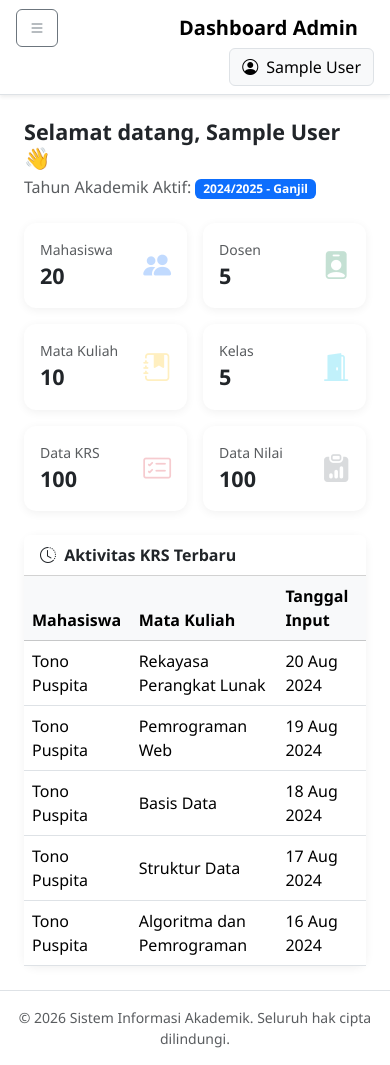
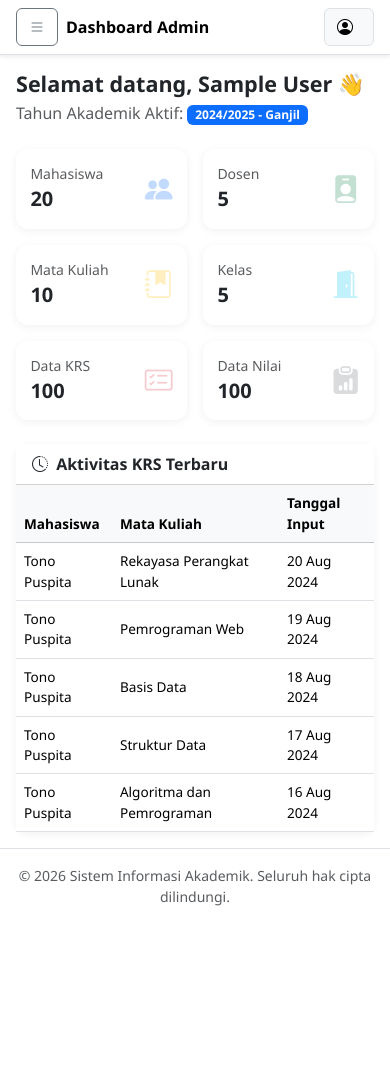
Before and after one commit to NelaNurazizah/siak-app, a PHP site: page /admin/dashboard.php in a window 390 px wide. After the commit the page ends 906 px from the top, so only its background shows below. Run offline with PHP 8.4, Linux system fonts and the light colour scheme; the visitor is signed in with stand-in values (Sample User, id 1); data comes from the database, SQL or seed files in the repository.

Commit message:
feat: improve mobile responsiveness with sidebar backdrop and auto-close

```diff
--- a/assets/css/style.css
+++ b/assets/css/style.css
@@ -106,5 +106,43 @@ body {
     top: 0;
     left: 0;
     min-height: 100vh;
+    overflow-y: auto;
+  }
+
+  .main-content-wrapper {
+    width: 100%;
+    min-width: 0;
   }
 }
+
+/* Backdrop gelap saat sidebar terbuka di layar mobile */
+.sidebar-backdrop {
+  position: fixed;
+  inset: 0;
+  background-color: rgba(0, 0, 0, 0.5);
+  z-index: 1040;
+}
+
+/* Penyesuaian tambahan untuk layar sangat kecil (HP) */
+@media (max-width: 575.98px) {
+  .card-stat .fs-4 {
+    font-size: 1.25rem !important;
+  }
+
+  .card-stat .card-body {
+    padding: 0.9rem;
+  }
+
+  .navbar-brand {
+    font-size: 1rem;
+    max-width: 55vw;
+  }
+
+  .table-responsive table {
+    font-size: 0.85rem;
+  }
+
+  .modal-dialog {
+    margin: 0.5rem;
+  }
+}
--- a/assets/js/main.js
+++ b/assets/js/main.js
@@ -10,10 +10,37 @@
 document.addEventListener('DOMContentLoaded', function () {
   const sidebarToggle = document.getElementById('sidebarToggle');
   const sidebarMenu = document.getElementById('sidebarMenu');
+  const sidebarBackdrop = document.getElementById('sidebarBackdrop');
 
-  if (sidebarToggle && sidebarMenu) {
+  function bukaSidebar() {
+    sidebarMenu.classList.remove('d-none');
+    sidebarBackdrop.classList.remove('d-none');
+  }
+
+  function tutupSidebar() {
+    sidebarMenu.classList.add('d-none');
+    sidebarBackdrop.classList.add('d-none');
+  }
+
+  if (sidebarToggle && sidebarMenu && sidebarBackdrop) {
     sidebarToggle.addEventListener('click', function () {
-      sidebarMenu.classList.toggle('d-none');
+      if (sidebarMenu.classList.contains('d-none')) {
+        bukaSidebar();
+      } else {
+        tutupSidebar();
+      }
+    });
+
+    // Tutup sidebar saat area gelap (backdrop) di-klik
+    sidebarBackdrop.addEventListener('click', tutupSidebar);
+
+    // Tutup sidebar otomatis saat salah satu menu diklik (khusus layar mobile)
+    sidebarMenu.querySelectorAll('a.nav-link').forEach(function (link) {
+      link.addEventListener('click', function () {
+        if (window.innerWidth < 992) {
+          tutupSidebar();
+        }
+      });
     });
   }
 
--- a/includes/header.php
+++ b/includes/header.php
@@ -30,19 +30,20 @@ $pageTitle = $pageTitle ?? 'Dashboard';
 <body>
 <div class="d-flex">
     <?php require_once __DIR__ . '/sidebar.php'; ?>
+    <div class="sidebar-backdrop d-none" id="sidebarBackdrop"></div>
 
-    <div class="flex-grow-1">
+    <div class="flex-grow-1 main-content-wrapper">
         <!-- Navbar atas -->
         <nav class="navbar navbar-expand-lg navbar-light bg-white border-bottom shadow-sm px-3">
-            <button class="btn btn-outline-secondary d-lg-none me-2" type="button" id="sidebarToggle">
+            <button class="btn btn-outline-secondary d-lg-none me-2" type="button" id="sidebarToggle" aria-label="Buka menu">
                 <i class="bi bi-list"></i>
             </button>
-            <span class="navbar-brand fw-semibold mb-0"><?= htmlspecialchars($pageTitle) ?></span>
+            <span class="navbar-brand fw-semibold mb-0 text-truncate"><?= htmlspecialchars($pageTitle) ?></span>
 
             <div class="ms-auto dropdown">
                 <button class="btn btn-light d-flex align-items-center border" type="button" data-bs-toggle="dropdown" aria-expanded="false">
                     <i class="bi bi-person-circle me-2"></i>
-                    <span><?= htmlspecialchars(currentUserName()) ?></span>
+                    <span class="d-none d-sm-inline"><?= htmlspecialchars(currentUserName()) ?></span>
                 </button>
                 <ul class="dropdown-menu dropdown-menu-end">
                     <li><span class="dropdown-item-text small text-muted">Role: <?= htmlspecialchars(ucfirst($_SESSION['role'])) ?></span></li>
@@ -55,7 +56,7 @@ $pageTitle = $pageTitle ?? 'Dashboard';
             </div>
         </nav>
 
-        <main class="p-4">
+        <main class="p-3 p-md-4">
             <?php $flash = getFlash(); ?>
             <?php if ($flash): ?>
                 <div class="alert alert-<?= htmlspecialchars($flash['type']) ?> alert-dismissible alert-auto-dismiss" role="alert">
```
